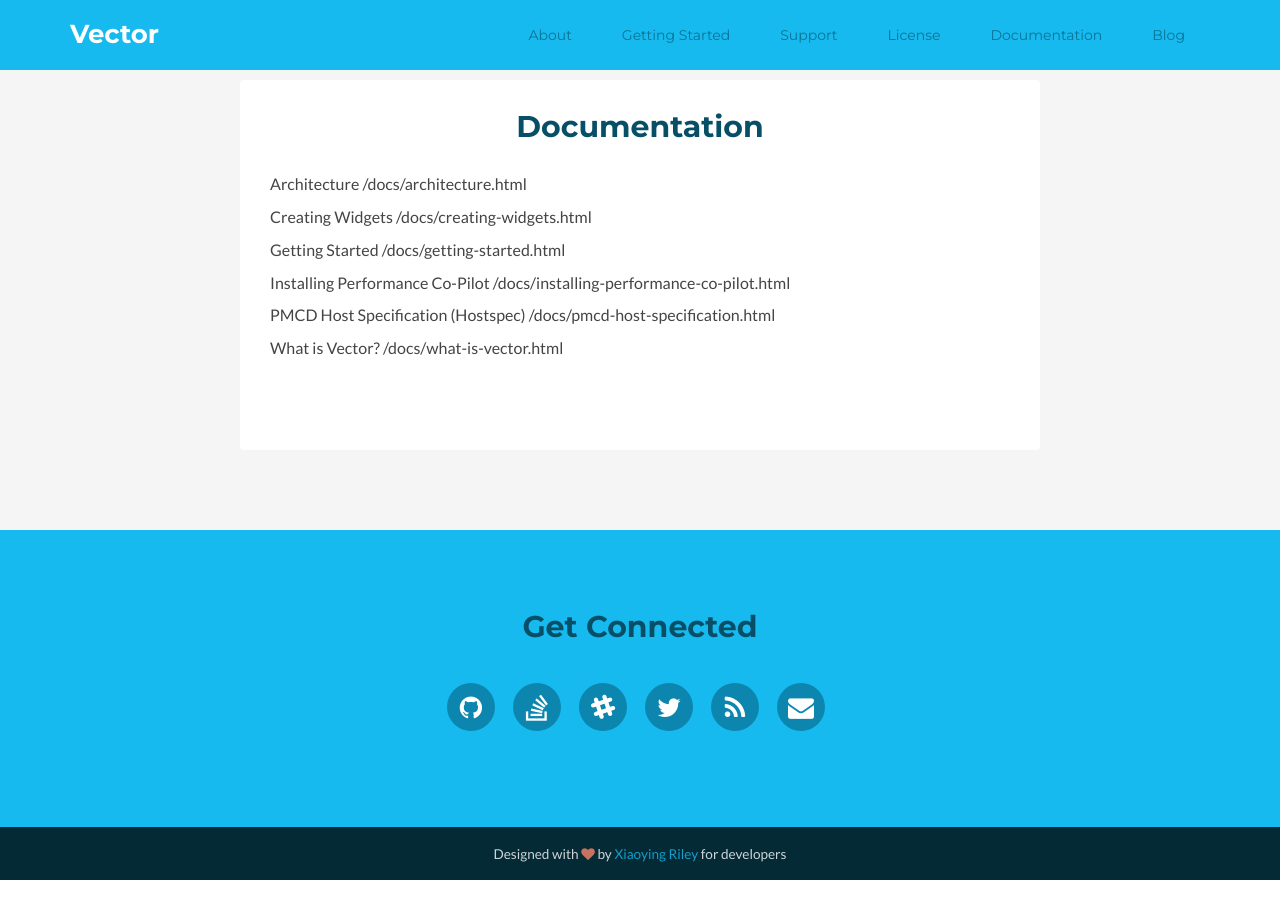
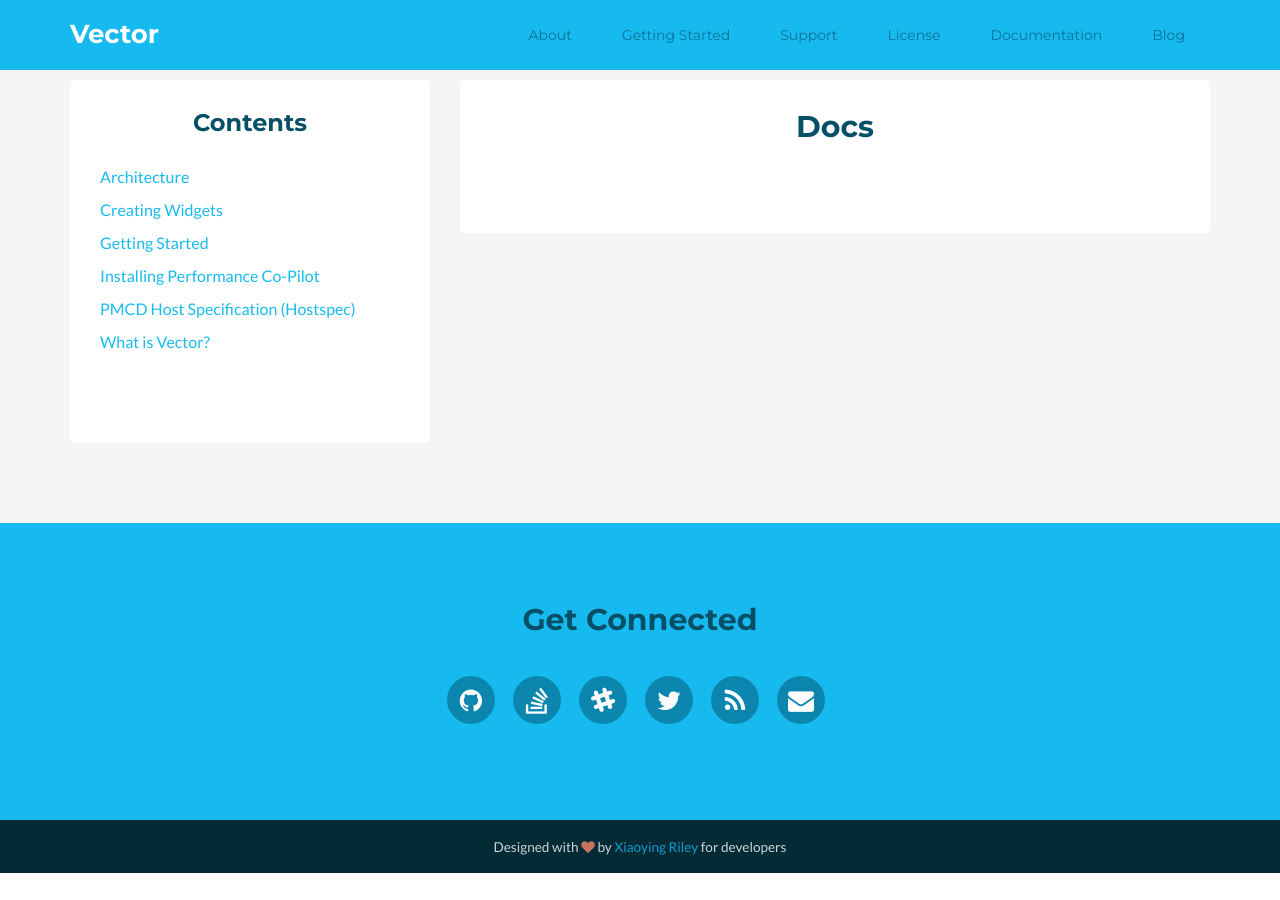
Before and after one commit to spiermar/getvector.io, a Jekyll site: the page built from docs/index.md, in a window 1280 px wide. Built offline with Jekyll 4.4.1, drawn with Linux system fonts in a browser that asks for light colours.

Commit message:
Improving layout of docs pages.

```diff
--- a/_config.yml
+++ b/_config.yml
@@ -10,14 +10,13 @@ github_username:  Neflix
 collections:
   docs:
     output: true
-    layout: page
 
 defaults:
   - scope:
       path: ""
       type: docs
     values:
-      layout: page
+      layout: docs
 
 # Build settings
 markdown: kramdown
--- a/_includes/head.html
+++ b/_includes/head.html
@@ -1,5 +1,5 @@
 <head>
-    <title>{% if page.title %}{{ page.title | escape }}{% else %}{{ site.title | escape }}{% endif %}</title>
+    <title>{% if page.title %}{{ page.title | escape }} - {{ site.title | escape }}{% else %}{{ site.title | escape }}{% endif %}</title>
     <!-- Meta -->
     <meta charset="utf-8">
     <meta http-equiv="X-UA-Compatible" content="IE=edge">
--- /dev/null
+++ b/_layouts/docs.html
@@ -0,0 +1,28 @@
+---
+layout: default
+---
+
+<section class="docs section">
+    <div class="container">
+        <div class="row">
+            <div class="col-md-4 hidden-sm hidden-xs">
+                <div class="docs-inner">
+                    <h3 class="title text-center">Contents</h3>
+                    <div class="block">
+                        {% for doc in site.docs %}
+                        <p><a href="{{ doc.url}}">{{ doc.title }}</a></p>
+                        {% endfor %}
+                    </div><!--//block-->
+                </div><!--//docs-inner-->
+            </div><!--//sidebar-->
+            <div class="col-md-8 col-sm-12 col-xs-12">
+                <div class="docs-inner">
+                    <h2 class="title text-center">{{ page.title }}</h2>
+                    <div class="block">
+                        {{ content }}
+                    </div><!--//block-->
+                </div><!--//docs-inner-->
+            </div><!--//content-->
+        </div><!--//row-->
+    </div><!--//container-->
+</section><!--//features-->
--- a/docs/index.md
+++ b/docs/index.md
@@ -1,12 +1,5 @@
 ---
-layout: page
-title: Documentation
-categories:
-  - docs
+layout: docs
+title: Docs
 url: /docs/
 ---
-
-{% for doc in site.docs %}
-{{ doc.title }}
-{{ doc.url }}
-{% endfor %}
```
